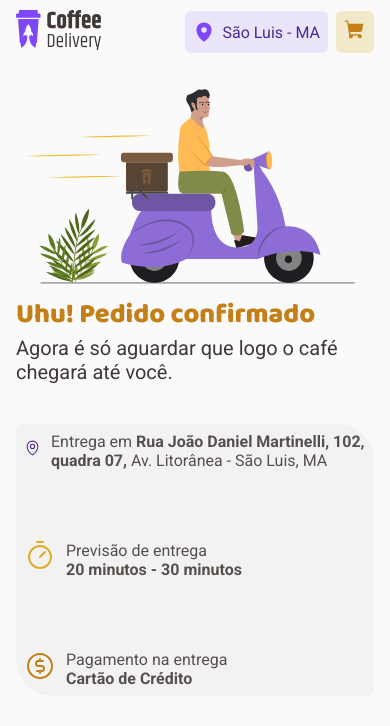
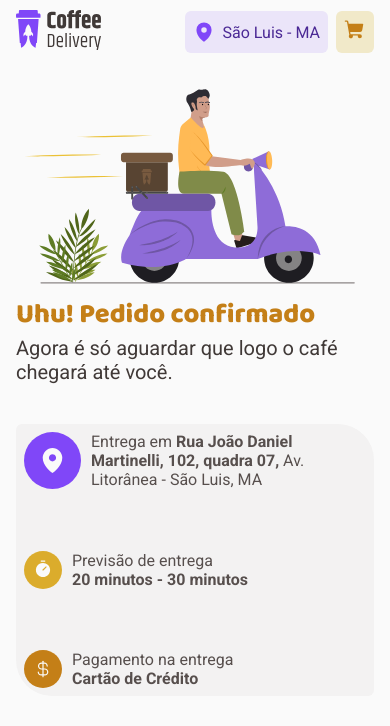
Before and after one commit to JailsonSantos/Lins-Coffee-Delivery, a React (Vite) app: page /successfulorder in a window 390 px wide. Shown: the top 726 px of the page. Built offline with nearby package versions, Linux system fonts and the light colour scheme.

Commit message:
style: Aplicação de responsividade em todo o site

```diff
--- a/src/pages/SuccessfulOrder/index.tsx
+++ b/src/pages/SuccessfulOrder/index.tsx
@@ -8,11 +8,11 @@ import {
   TitleDescription
 } from "./styles";
 import Delivery from '../../assets/delivery.svg';
-import { CurrencyCircleDollar, MapPin, Timer } from "phosphor-react";
-import { useTheme } from "styled-components";
+import IconWatch from '../../assets/iconwatch.svg';
+import IconDollar from '../../assets/icondollar.svg';
+import IconLocalization from '../../assets/iconlocalization.svg';
 
 export function SuccessfulOrder() {
-  const theme = useTheme()
   return (
     <SuccessfulOrderContainer>
       <AreaInfoDescription>
@@ -20,18 +20,18 @@ export function SuccessfulOrder() {
         <SubtitleDescription>Agora é só aguardar que logo o café chegará até você.</SubtitleDescription>
         <AreaDescriptionAddress>
           <AreaIconDescription>
-            <MapPin size={32} color={theme.colors["brand-purple-dark"]} />
+            <img src={IconLocalization} alt="" />
             <p>Entrega em <span>Rua João Daniel Martinelli, 102, quadra 07,</span> Av. Litorânea - São Luis, MA</p>
           </AreaIconDescription>
           <AreaIconDescription>
-            <Timer size={32} color={theme.colors["brand-yellow"]} />
+            <img src={IconWatch} alt="" />
             <div>
               <p>Previsão de entrega</p>
               <span>20 minutos - 30 minutos</span>
             </div>
           </AreaIconDescription>
           <AreaIconDescription>
-            <CurrencyCircleDollar size={32} color={theme.colors["brand-yellow-dark"]} />
+            <img src={IconDollar} alt="" />
             <div>
               <p>Pagamento na entrega</p>
               <span>Cartão de Crédito</span>
```
